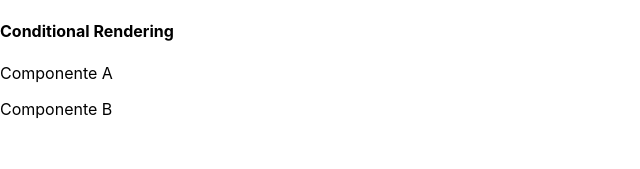
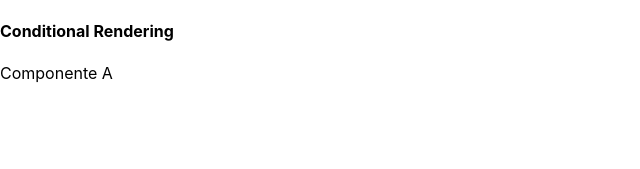
Before and after one commit to jimmy404/REACT-Udemy-Course, a React (Create React App) app: page / in a window 1280 px wide. Shown: the top 169 px of the page, without its empty margins (0-640 px from the left). Built offline with nearby package versions, Linux system fonts and the light colour scheme.

Commit message:
Conditional on the Render method - App.js

```diff
--- a/src/sections/conditional.js
+++ b/src/sections/conditional.js
@@ -11,13 +11,23 @@ class ComponenteB extends Component {
         return <p>Componente B</p>
     }
 }
+
+function useConditionalRendering (mostrarA) {
+    if (mostrarA) {
+        return <ComponenteA/>
+    }
+    return <ComponenteB/>
+}
 export default class ConditionalSection extends Component {
+    constructor(){
+        super()
+        this.state = { mostrarA: true }
+    }
     render() {
         return (
             <div>
                 <h4>Conditional Rendering</h4>
-                <ComponenteA/>
-                <ComponenteB/>
+                {useConditionalRendering(this.state.mostrarA)}
             </div>
         )
     }
```
